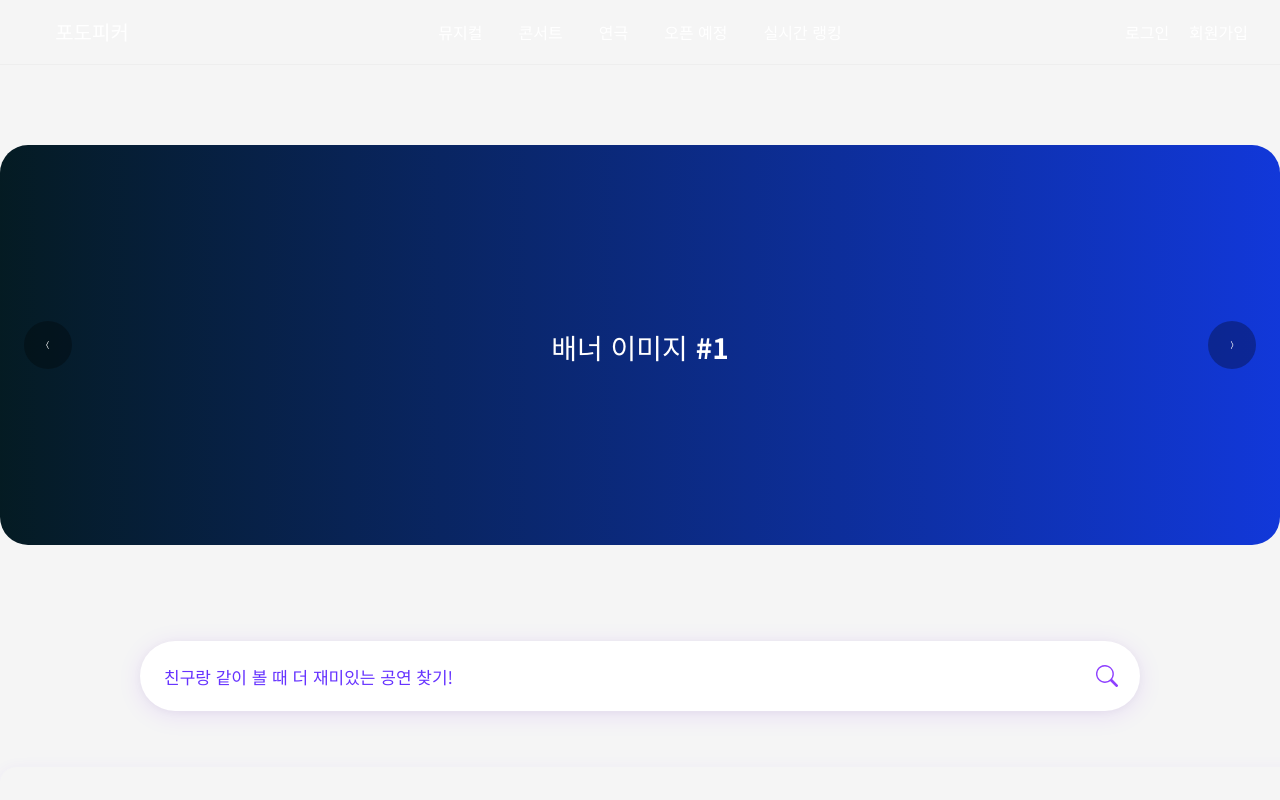
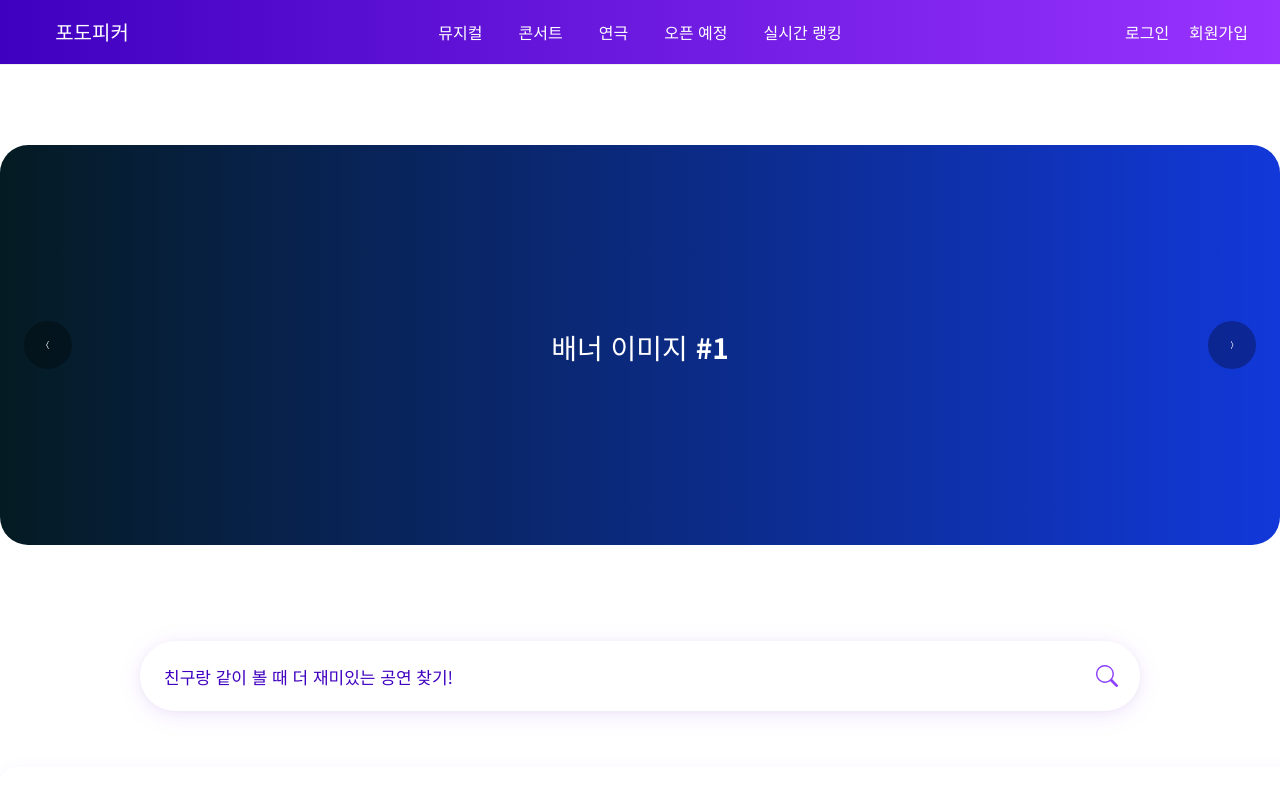
Before and after one commit to JaeBaeWon/frontend, a React (Vite) app: page / in a window 1280 px wide. Shown: the top 800 px of the page. Built offline with nearby package versions, Linux system fonts and the light colour scheme; no server answers.

Commit message:
feat: secondary color 추가

```diff
--- a/src/styles/colors.module.css
+++ b/src/styles/colors.module.css
@@ -1,10 +1,16 @@
 :root {
   /* 서비스 키 컬러 */
-  --primary: #6633ff;
   --primary-100: #ddd6ff;
   --primary-300: #a288ff;
-  --primary-700: #3f00bf;
+  --primary: #3f00bf;
+  --primary-700: #2d008f;
   --primary-900: #1a0066;
+
+  --secondary: #9933ff;
+  --secondary-100: #ead6ff;
+  --secondary-300: #c488ff;
+  --secondary-700: #6600bf;
+  --secondary-900: #330066;
 
   /* 성공 색상 */
   --success: #22c55e;
@@ -25,7 +31,7 @@
   /* 텍스트 및 중립 색상*/
   --text: #000000;
   --text-secondary: #666666;
-  --background-light: #f5f5f5;
+  --background-light: #ffffff;
   --background-dark: #121212;
   --divider: #e0e0e0;
 }
```
